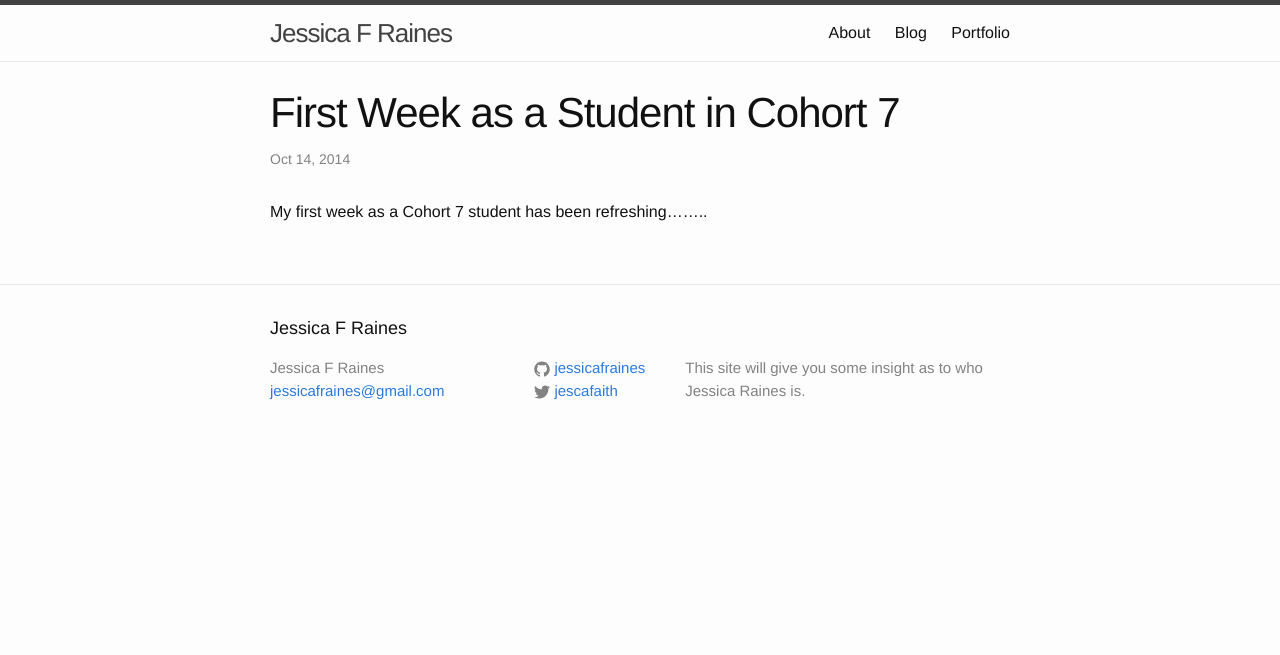
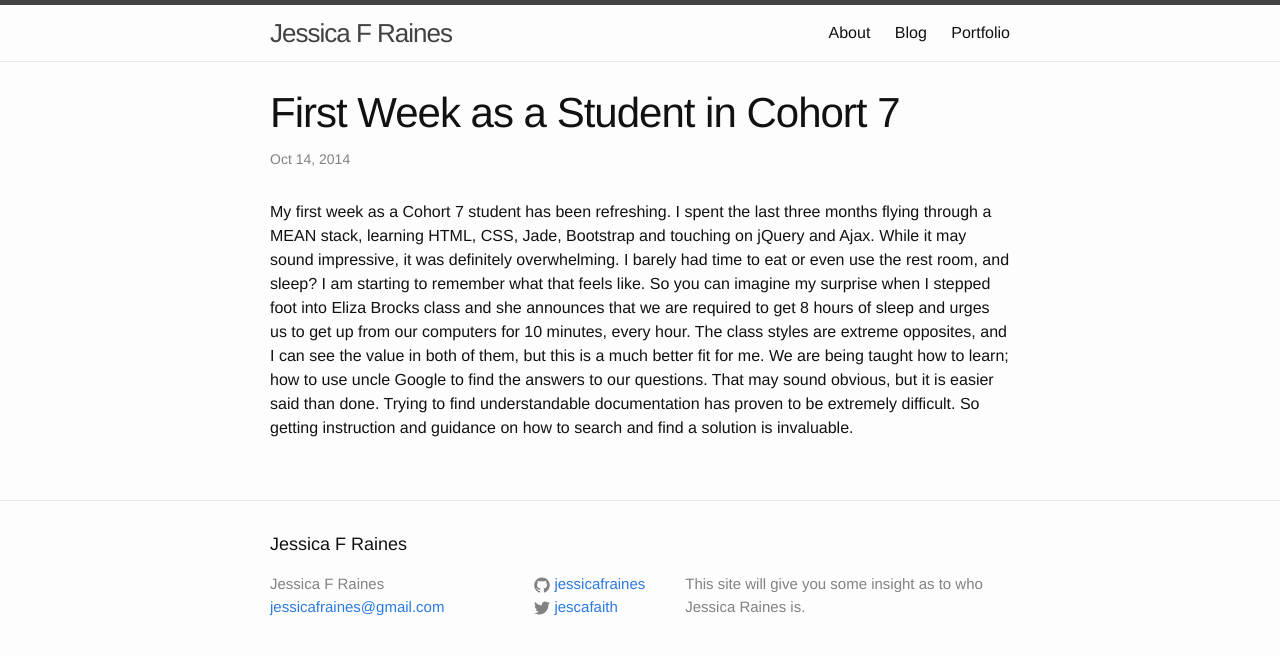
Before and after one commit to jessicafraines/jessicafraines2.github.io, a Jekyll site: the page built from _posts/2014-10-14-First-week-at-NSS.md, in a window 1280 px wide. Shown: the top 655 px of the page. Built offline with Jekyll 4.4.1, drawn with Linux system fonts in a browser that asks for light colours.

Commit message:
Edited blog post

```diff
--- a/_posts/2014-10-14-First-week-at-NSS.md
+++ b/_posts/2014-10-14-First-week-at-NSS.md
@@ -6,4 +6,14 @@ categories: jekyll update
 ---
 
 
-My first week as a Cohort 7 student has been refreshing........
+My first week as a Cohort 7 student has been refreshing. I spent the last three months
+flying through a MEAN stack, learning HTML, CSS, Jade, Bootstrap and touching on jQuery and Ajax.
+While it may sound impressive, it was definitely overwhelming. I barely had time to eat or
+even use the rest room, and sleep? I am starting to remember what that feels like. So you can imagine
+my surprise when I stepped foot into Eliza Brocks class and she announces that we are required to get
+8 hours of sleep and urges us to get up from our computers for 10 minutes, every hour. The class styles
+are extreme opposites, and I can see the value in both of them, but this is a much better fit for
+me. We are being taught how to learn; how to use uncle Google to find the answers to our questions.
+That may sound obvious, but it is easier said than done. Trying to find understandable documentation
+has proven to be extremely difficult. So getting instruction and guidance on how to search and find
+a solution is invaluable.
```
